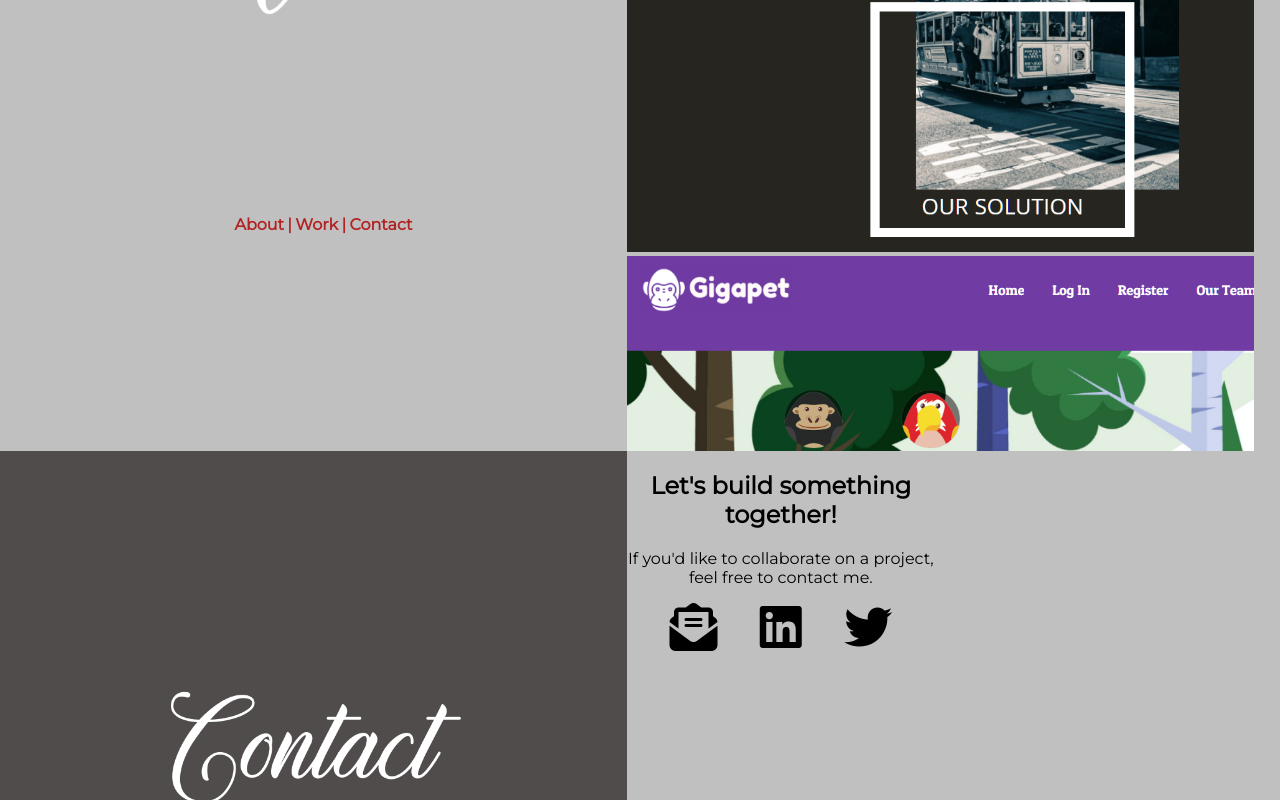
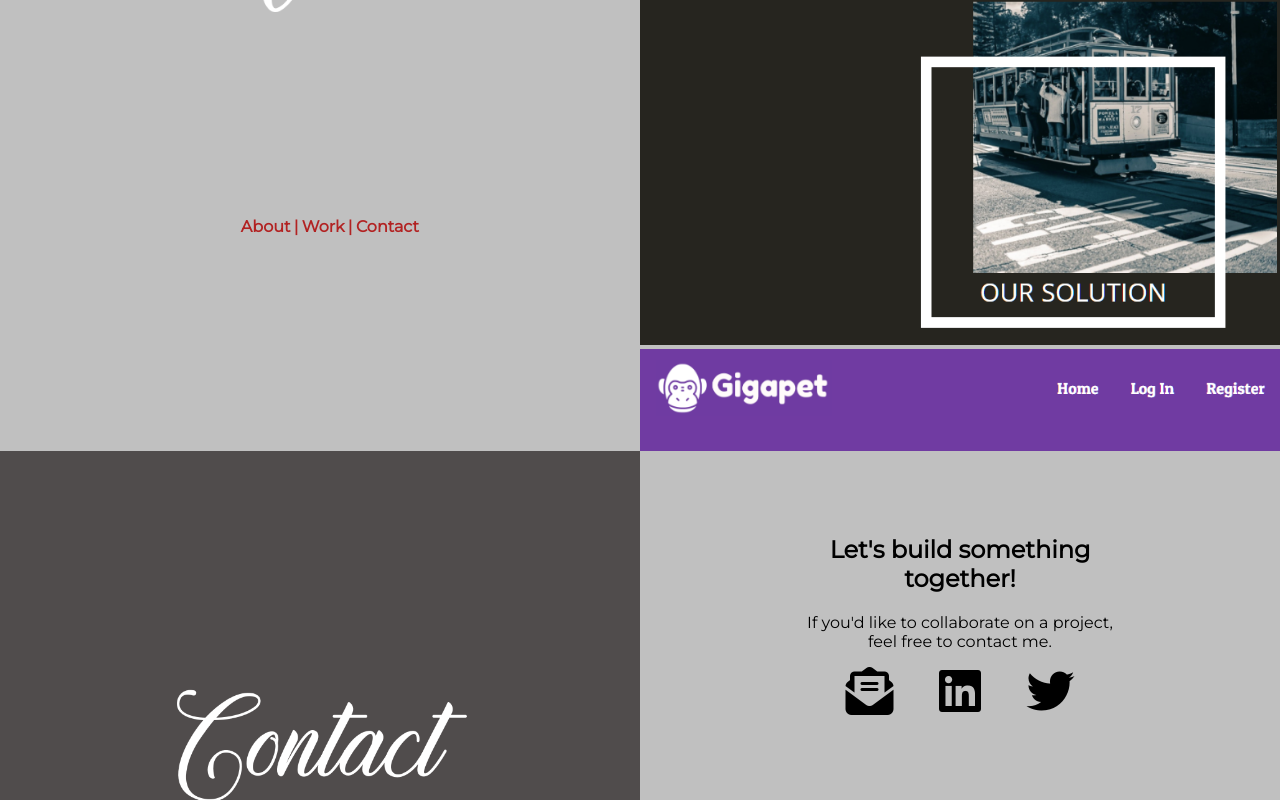
Before and after one commit to MicheSi/portfolio-react, a React (Create React App) app: page / in a window 1280 px wide. Shown: the part 2000-2800 px from the top of the page. Built offline with nearby package versions, Linux system fonts and the light colour scheme.

Commit message:
fixed div sizings

```diff
--- a/src/App.css
+++ b/src/App.css
@@ -19,11 +19,12 @@
 }
 
 #about div, #work div, #contact div {
-  width: 49%;
+  width: 50%;
 }
 
 .titleDiv {
   height: 100vh;
+  width: 50%;
   display: flex;
   flex-direction: column;
   justify-content: center;
@@ -94,8 +95,13 @@ nav a:hover {
 }
 
 /* Work Styles */
+
+.ddt, .gigapet, .farmfresh {
+  width: 50%;
+}
+
 .ddt img, .gigapet img, .farmfresh img {
-  width: 650px;
+  width: 750px;
 }
 
 .projectDiv {
@@ -107,9 +113,17 @@ nav a:hover {
   display: none;
 }
 
+
 /* Contact Styles */
 .contactDiv {
   background-color: #504c4c;
+}
+
+.contactInfo {
+  display: flex;
+  flex-direction: column;
+  align-items: center;
+  padding-top: 5%;
 }
 
 .iconLinks {
```
